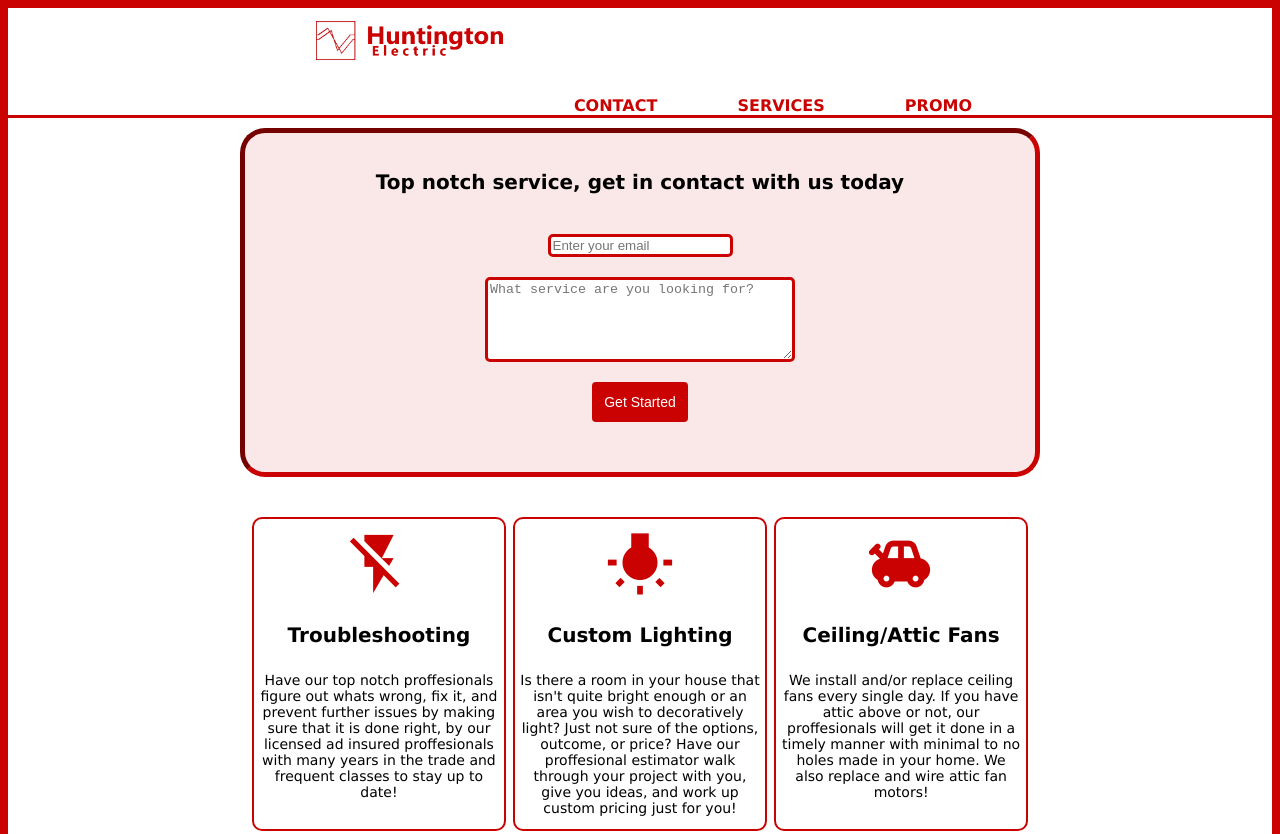
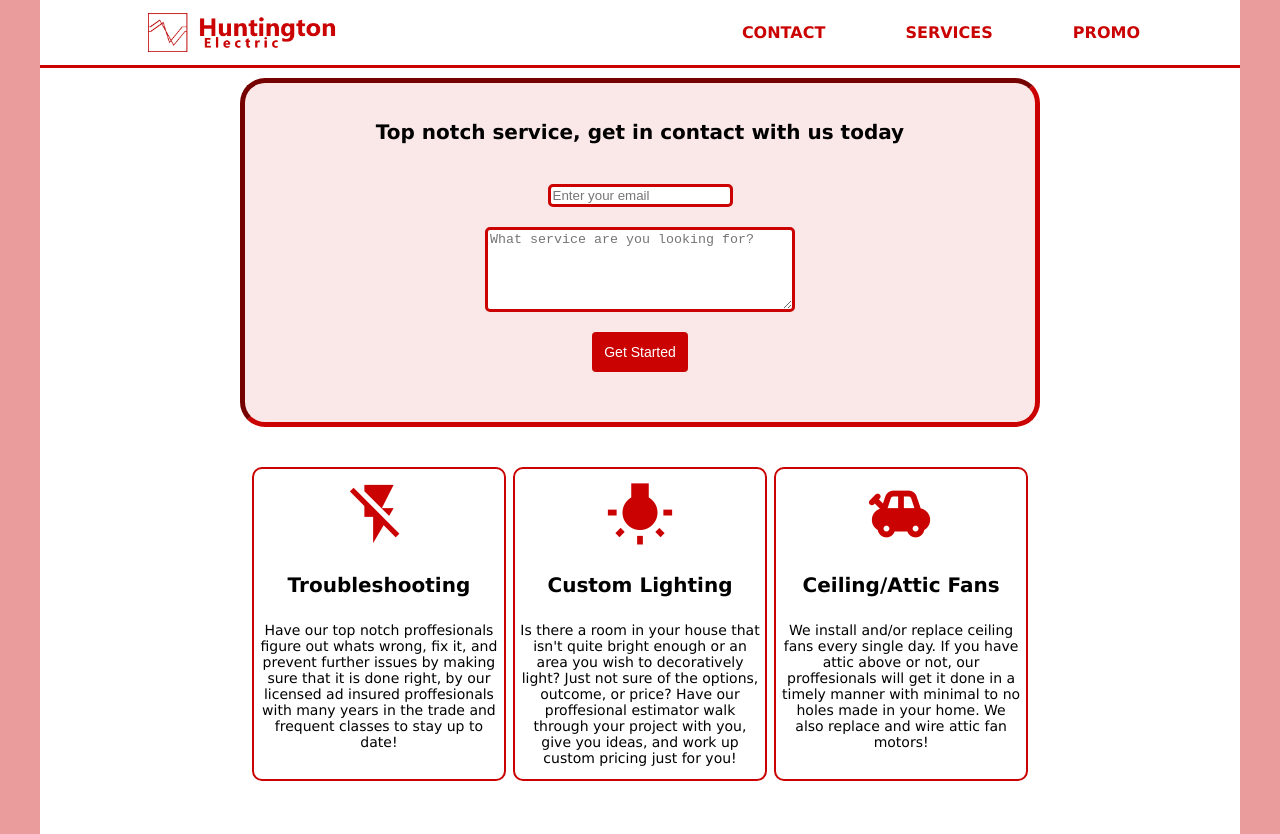
Before and after one commit to jwhunt1/FCC-Projects, a plain HTML site: page Landing Page/index.html in a window 1280 px wide. Shown: the top 834 px of the page. Drawn offline with Linux system fonts and the light colour scheme.

Commit message:
added color behind body

```diff
--- a/Landing Page/resources/css/style.css
+++ b/Landing Page/resources/css/style.css
@@ -1,10 +1,12 @@
 html {
-    background-color: #CA0202;
+    background-color: rgba(202, 2, 2, 0.39);
 }
 
 body {
     font-family: Verdana, Geneva, Tahoma, sans-serif;
     background-color: white;
+    width: 1200px;
+    margin: auto;
 }
 
 a {
@@ -35,14 +37,14 @@ header::after {
 
 #header-img {
     width: 200px;
-    margin: 5px 0px 5px 300px;
+    margin: 5px 0px 5px 100px;
     padding: 8px;
     float: left;
 }
 
 nav {
     float: right;
-    margin-right: 300px;
+    margin-right: 100px;
 }
 
 nav ul {
```
